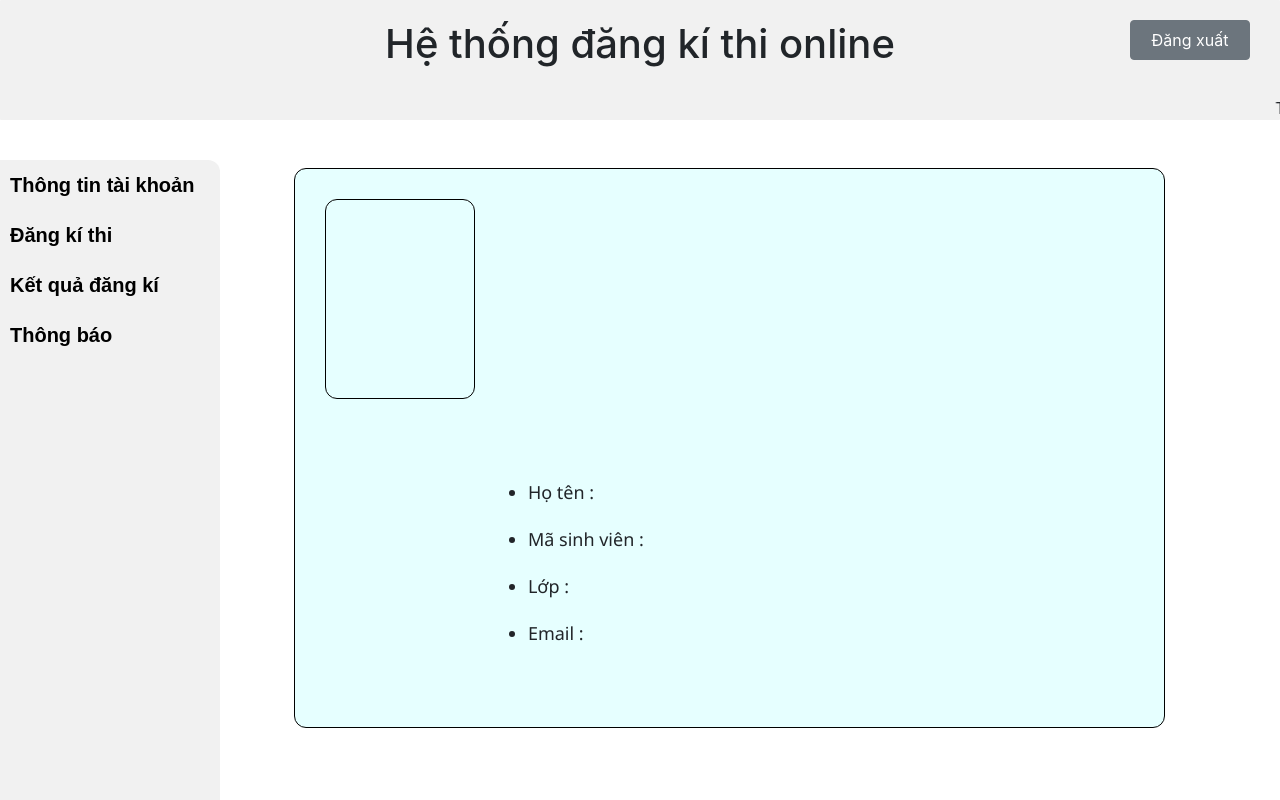
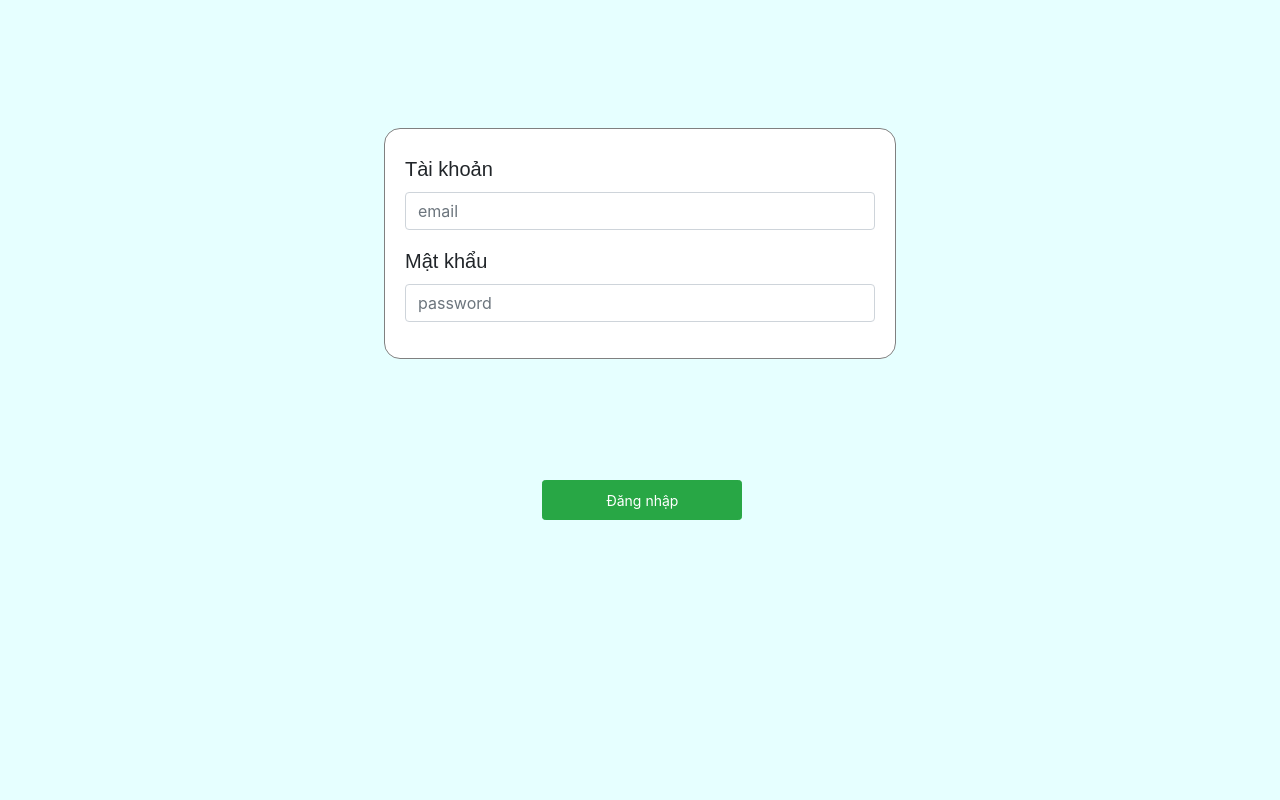
Before and after one commit to nguyendong07/BTL-Web, a React (Create React App) app: page / in a window 1280 px wide. Built offline with nearby package versions, Linux system fonts and the light colour scheme.

Commit message:
Nothing much

```diff
--- a/src/App.js
+++ b/src/App.js
@@ -11,7 +11,7 @@ import Teacher from './Components/Teacher/Teacher'
 function App() {
   return<Brt>
   <Switch>
-    <Route exact path= "/" component = {Information}></Route>
+    <Route exact path= "/" component = {LoginForm}></Route>
     <Route exact path="/admin" component ={Admin} />
     <Route exact path="/Resigter" component = {Resigter}/>
     <Route exact path="/Information" component = {Information}/>
--- a/src/Components/Form/LoginForm.js
+++ b/src/Components/Form/LoginForm.js
@@ -4,13 +4,15 @@ import { Redirect } from 'react-router-dom';
 import './LoginForm.css';
 import axios from 'axios';
 class LoginForm extends Component {
+
   constructor() {
     super();
     this.state = {
       username: '',
       password: '',
       isLoged: false,
-      code: '0'
+      code: '0',
+      token: ''
     }
     this.handleLogin = this.handleLogin.bind(this)
     this.handleChange = this.handleChange.bind(this)
@@ -20,21 +22,16 @@ class LoginForm extends Component {
     this.setState({ [e.target.name]: e.target.value });
   }
   handleLogin() {
-    // if  (this.state.username === 'student' && this.state.password ==='123') {
-    //   localStorage.setItem('isLoged','true');
-    //   this.setState({
-    //       isLoged : true,
-    //       code : '0'
-    //   })
-    // }
-    // else if (this.state.username === "admin" && this.state.password === '123') {
-    //   localStorage.setItem('isLoged', 'true');
-    //   this.setState({
-    //     isLoged :true,
-    //     code : '1'
-    //   })
-    // }
-    axios.post('http://172.19.200.234:4000/', {
+    const host = 'http://192.168.2.93:4000/'
+    axios.post(host + 'Login', {
+      userName: this.state.username,
+      passWord: this.state.password
+    })
+      .then((res) => {
+        this.setState({token: res})
+      })
+
+    axios.post(host, {
       userName: this.state.username,
       passWord: this.state.password
     })
@@ -56,7 +53,7 @@ class LoginForm extends Component {
       return <Redirect to='/Teacher'> </Redirect>
     }
     return (
-      <div className="Body" style={{ backgroundColor: "#e6ffff", width: "100", height: "100vh" }}>
+      <div className="Body" style={{ backgroundColor: "#e6ffff", width: "100%", height: "100vh" }}>
         <Label style={
           {
             backgroundColor: "white",
```
